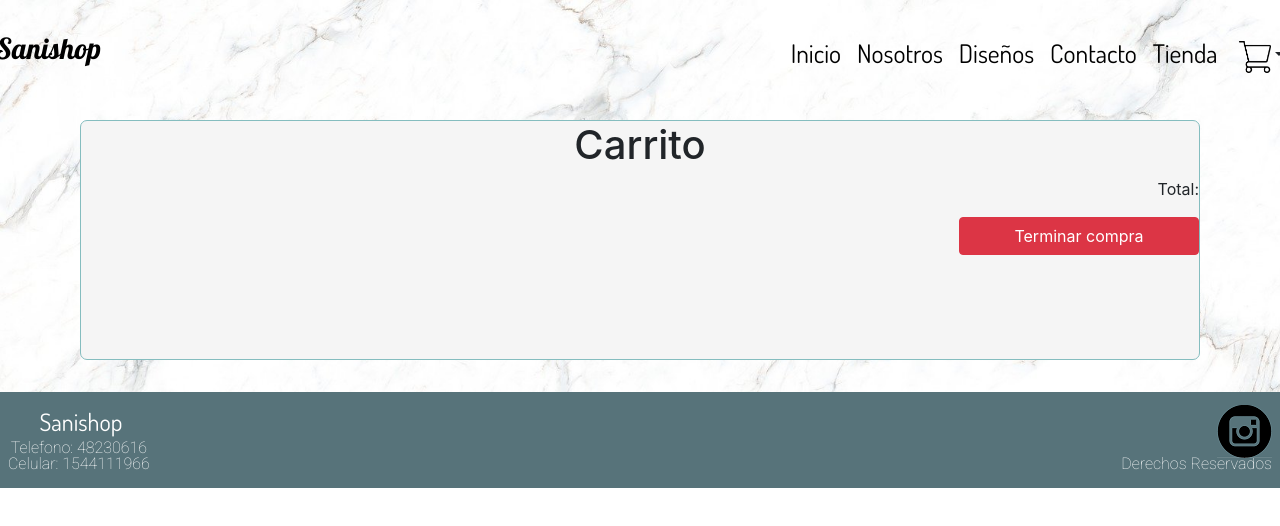
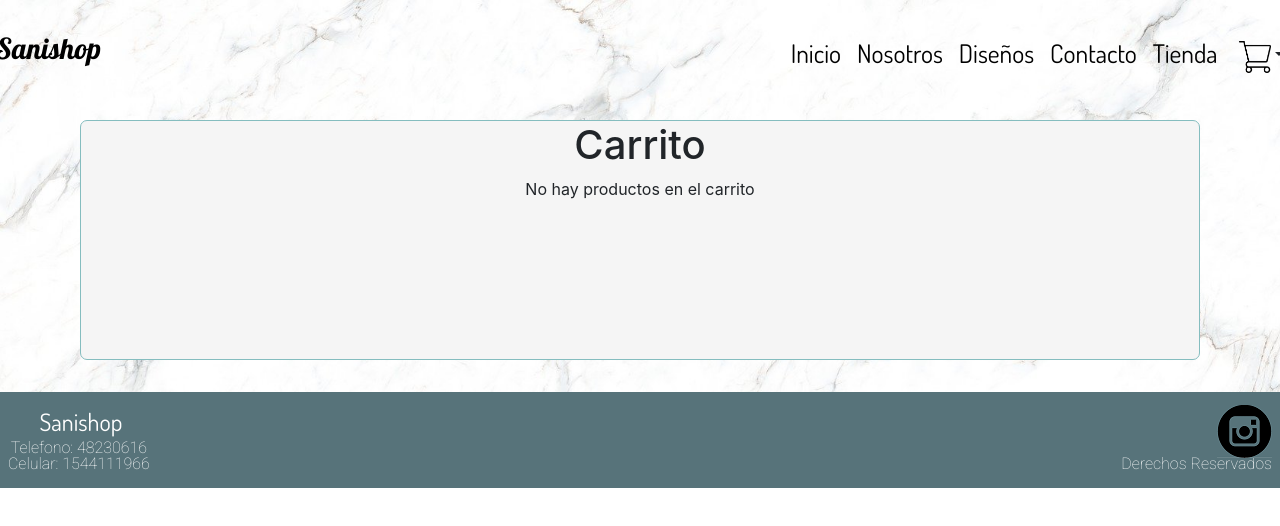
Before and after one commit to Solagus/React, a React (Create React App) app: page /cart in a window 1280 px wide. Shown: the top 526 px of the page. Built offline with nearby package versions, Linux system fonts and the light colour scheme; a web font is replaced by a local one.

Commit message:
"Agregando mensaje al carrito"

```diff
--- a/src/pages/Tienda/Carrito/Cart.js
+++ b/src/pages/Tienda/Carrito/Cart.js
@@ -6,22 +6,24 @@ import { CartContext } from "../../../context/cartContext";
 function Cart() {
 
     const { cartItem } = useContext(CartContext)
+    const { isInCart } = useContext(CartContext)
 
     return (
         <div className="d-flex justify-content-center carrito">
             <div className="DivCarrito">
                 <h1>Carrito</h1>
-                {cartItem.map((item) => {
+                {isInCart == true ?
+                cartItem.map((item) => {
                     <div>
                         <p>Articulo: {item.nombre} </p>
                         <p>Cantidad: {item.cantidad} </p>
                         <p>Precio: {item.precio * item.cantidad} </p>
                     </div>
-                })}
+                }) &&
                 <div className="DivFinalizar">
                     <p>Total: </p>
                     <Button variant="danger" className="Button">Terminar compra</Button>
-                </div>
+                </div> : <p>No hay productos en el carrito</p>}
             </div>
         </div>
     )
```
